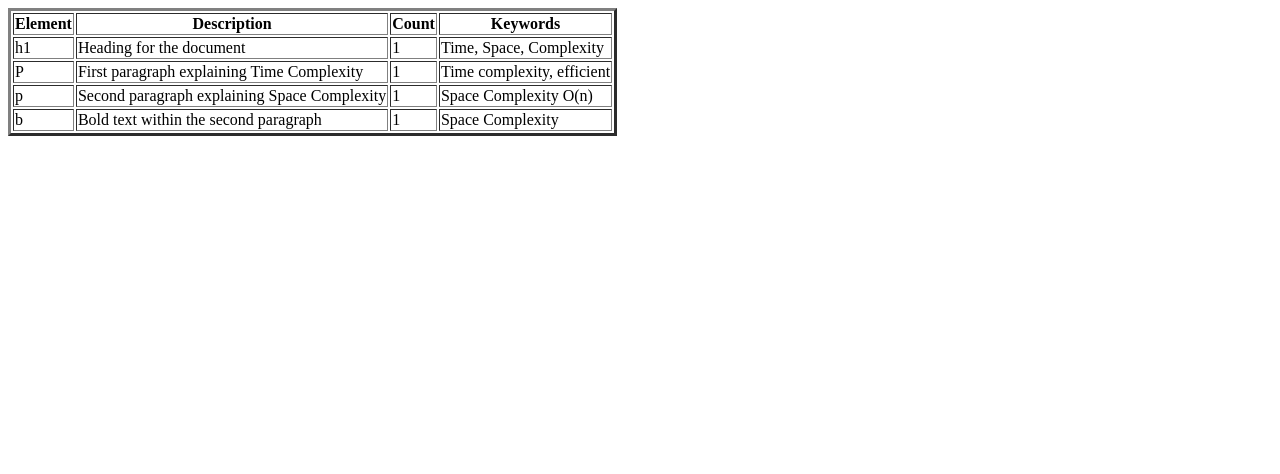
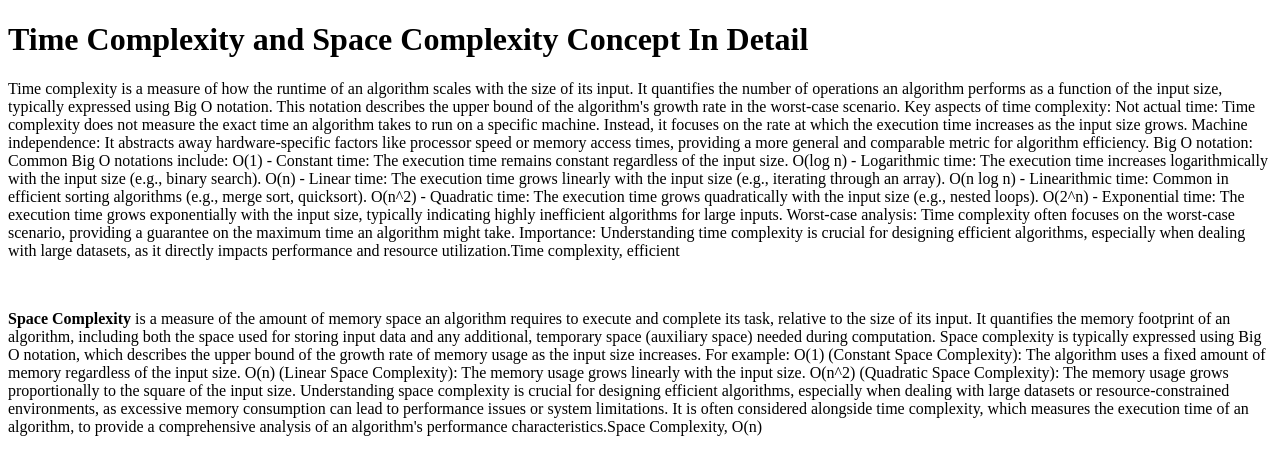
Before and after one commit to acciojob/time-and-space-complexity-Rahul-Tankhiwale, a website: page main.html in a window 1280 px wide. Drawn offline with Linux system fonts and the light colour scheme.

Commit message:
created a submission

```diff
--- a/main.html
+++ b/main.html
@@ -10,49 +10,33 @@
 	<!-- the entire body must be written by student -->
     <script type="text/javascript" src="./script.js">
 </script>
-	 <table border='3', width=''>
-        <thead>
-            <tr>
-                <th>Element</th>
-                <th>Description</th>
-                <th>Count</th>
-				<th>Keywords</th>
-            </tr>
-        </thead>
-        <tbody>
-            <tr>
-                <td>h1</td>
-                <td>Heading for the document</td>
-                <td>1</td>
-				<td>Time, Space, Complexity</td>
-            </tr>
-            <tr>
-                <td>P</td>
-                <td>First paragraph explaining Time Complexity</td>
-                <td>1</td>
-				<td>	Time complexity, efficient</td>
-            </tr>
-
-            <tr>
-                <td>p</td>
-                <td>Second paragraph explaining Space Complexity</td>
-                <td>1</td>
-				<td>Space Complexity O(n)</td>
-            </tr>
-
-
-            <tr>
-                <td>b</td>
-                <td>Bold text within the second paragraph</td>
-                <td>1</td>
-				<td>Space Complexity</td>
-            </tr>
-        </tbody>
-    </table>
-
-
-
-
+<h1>Time Complexity and Space Complexity Concept In Detail</h1>
+<p>Time complexity is a measure of how the runtime of an algorithm scales with the size of its input. It quantifies the number of operations an algorithm performs as a function of the input size, typically expressed using Big O notation. This notation describes the upper bound of the algorithm's growth rate in the worst-case scenario.
+Key aspects of time complexity:
+Not actual time:
+Time complexity does not measure the exact time an algorithm takes to run on a specific machine. Instead, it focuses on the rate at which the execution time increases as the input size grows.
+Machine independence:
+It abstracts away hardware-specific factors like processor speed or memory access times, providing a more general and comparable metric for algorithm efficiency.
+Big O notation:
+Common Big O notations include:
+O(1) - Constant time: The execution time remains constant regardless of the input size.
+O(log n) - Logarithmic time: The execution time increases logarithmically with the input size (e.g., binary search).
+O(n) - Linear time: The execution time grows linearly with the input size (e.g., iterating through an array).
+O(n log n) - Linearithmic time: Common in efficient sorting algorithms (e.g., merge sort, quicksort).
+O(n^2) - Quadratic time: The execution time grows quadratically with the input size (e.g., nested loops).
+O(2^n) - Exponential time: The execution time grows exponentially with the input size, typically indicating highly inefficient algorithms for large inputs.
+Worst-case analysis:
+Time complexity often focuses on the worst-case scenario, providing a guarantee on the maximum time an algorithm might take.
+Importance:
+Understanding time complexity is crucial for designing efficient algorithms, especially when dealing with large datasets, as it directly impacts performance and resource utilization.Time complexity, efficient </p>
+<br>
+<p><b>Space Complexity</b> is a measure of the amount of memory space an algorithm requires to execute and complete its task, relative to the size of its input. It quantifies the memory footprint of an algorithm, including both the space used for storing input data and any additional, temporary space (auxiliary space) needed during computation.
+Space complexity is typically expressed using Big O notation, which describes the upper bound of the growth rate of memory usage as the input size increases. For example:
+O(1) (Constant Space Complexity): The algorithm uses a fixed amount of memory regardless of the input size.
+O(n) (Linear Space Complexity): The memory usage grows linearly with the input size.
+O(n^2) (Quadratic Space Complexity): The memory usage grows proportionally to the square of the input size.
+Understanding space complexity is crucial for designing efficient algorithms, especially when dealing with large datasets or resource-constrained environments, as excessive memory consumption can lead to performance issues or system limitations. It is often considered alongside time complexity, which measures the execution time of an algorithm, to provide a comprehensive analysis of an algorithm's performance characteristics.Space Complexity, O(n)</p>
+<br>
 </body>
 
 </html>
```
